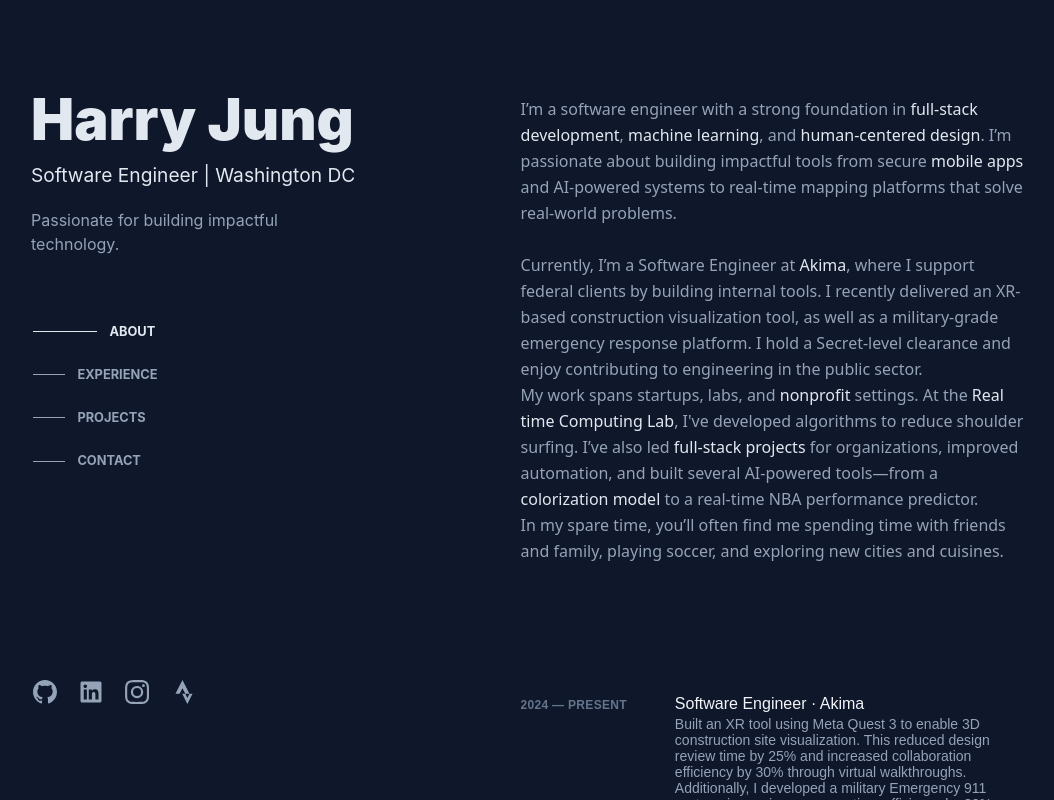
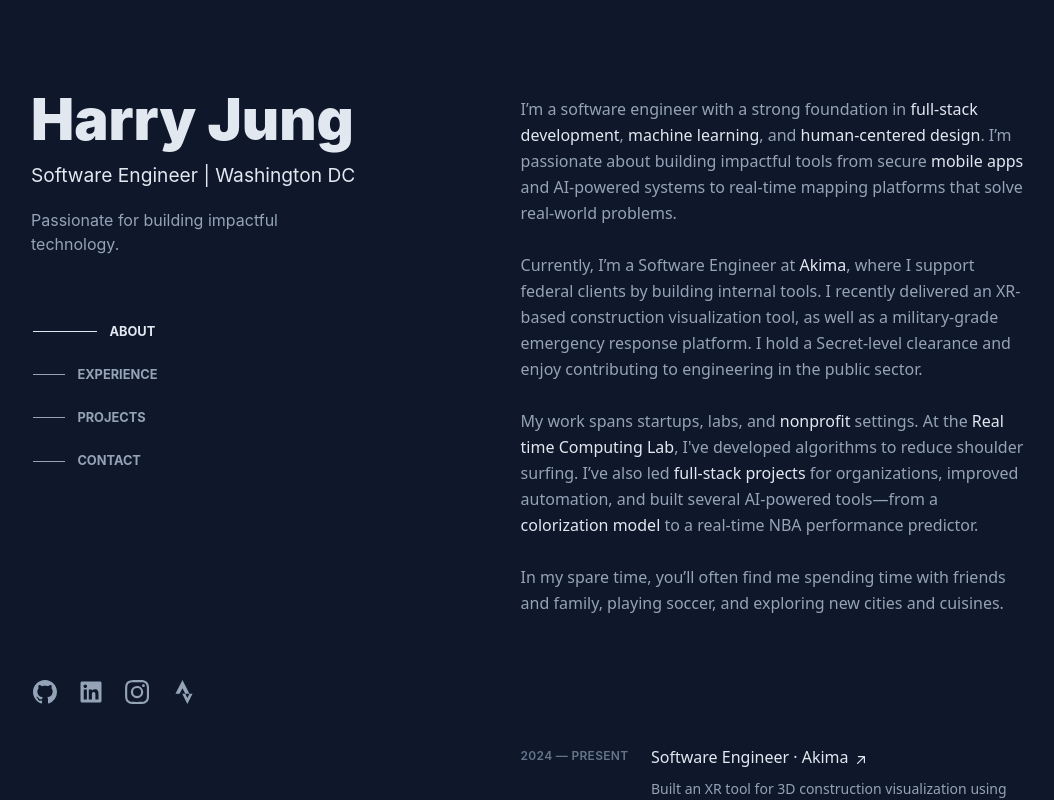
Before and after one commit to harryjng/personalWebsite, a React (Create React App) app: page / in a window 1280 px wide. Shown: the whole page, without its empty margins (113-1167 px from the left). Built offline with nearby package versions, Linux system fonts and the light colour scheme.

Commit message:
furnished styling, finished first experience. Need to work on scroll mt spacing, href

```diff
--- a/src/App.css
+++ b/src/App.css
@@ -4,6 +4,11 @@
   margin: 0;
   font-family: 'Inter', sans-serif;
 background-color: rgb(15 23 42);
+}
+/* Global selection styling */
+::selection {
+  background-color: rgb(94 234 212); /* teal-300 */
+  color: rgb(19 78 74); /* teal-900 */
 }
 
 .split-layout {
@@ -35,9 +40,9 @@
   height: 100vh;
   overflow-y: scroll;
   padding: 2rem;
-  scroll-behavior: auto; /* Remove smooth scrolling for instant response */
   background-color: rgb(15 23 42);
   /* Smooth scrollbar styling */
+  scroll-behavior: auto; /* Remove smooth scrolling for instant response */
   scrollbar-width: thin;
   scrollbar-color: rgba(255, 255, 255, 0.3) transparent;
 }
--- a/src/components/About.css
+++ b/src/components/About.css
@@ -1,7 +1,7 @@
 .about-section {
   margin-top: 4rem;
       margin-right: 6.8rem;
-  line-height: 1.625;
+  line-height: 1.5;
   font-size: 1rem;
   font-family: sans-serif;
   color: rgb(148, 163, 184);
--- a/src/components/About.js
+++ b/src/components/About.js
@@ -13,13 +13,13 @@
                     Currently, I’m a Software Engineer at <a href="http://akima.com" target="_blank" rel="noopener noreferrer" className='highlight-word'>Akima</a>, where I support federal
                     clients by building internal tools. I recently delivered an XR-based construction
                     visualization tool, as well as a military-grade emergency response platform. I hold a Secret-level clearance
-                    and enjoy contributing to engineering in the public sector.
+                    and enjoy contributing to engineering in the public sector. <br /><br />
                 </p>
                 <p>
                     My work spans startups, labs, and <a href="http://akpsports.org" target="_blank" rel="noopener noreferrer" className='highlight-word'>nonprofit</a> settings. At the <a href="https://rtcl.eecs.umich.edu/rtclweb/" target="_blank" rel="noopener noreferrer" className='highlight-word'>Real time Computing Lab</a>, I've developed
                     algorithms to reduce shoulder surfing. I’ve also led <a href="https://www.linkedin.com/company/wolverinesportsanalytics/posts/?feedView=all" target="_blank" rel="noopener noreferrer" className='highlight-word'>full-stack projects</a> for organizations, improved
                     automation, and built several AI-powered tools—from a <a href="https://github.com/mandyschen/BWToColorized" target="_blank" rel="noopener noreferrer" className='highlight-word'>colorization model</a> to a real-time NBA
-                    performance predictor.
+                    performance predictor.<br /><br />
 
                 </p>
                 <p>
--- a/src/components/Experience.css
+++ b/src/components/Experience.css
@@ -3,6 +3,7 @@
     font-family: Arial, Helvetica, sans-serif;
     margin-right: 6.6rem;
     align-items: baseline; /* This aligns the text baselines of the children */
+    padding-top: 4rem;
     margin-top: 4rem;
 }
 
@@ -25,8 +26,6 @@
     font-size: .75rem;
     font-weight: 600;
     white-space: nowrap; /* This is the key property */
-        line-height: 1rem;
-
 }
 
 .role {
--- a/src/components/Experience.js
+++ b/src/components/Experience.js
@@ -1,20 +1,72 @@
-import './Experience.css'
+export default function Experience() {
+  return (
+<section id="Experience" className="mt-[8rem] mb-12 group relative grid pb-1 transition-all sm:grid-cols-8 sm:gap-8 md:gap-4 lg:hover:!opacity-100 lg:group-hover/list:opacity-50 mr-[6.8rem]">
+      {/* Hover background and inset shadow */}
+      <div className="absolute -inset-x-4 -inset-y-4 z-0 hidden rounded-md transition motion-reduce:transition-none lg:-inset-x-6 lg:block lg:group-hover:bg-slate-800/50 lg:group-hover:shadow-[inset_0_1px_0_0_rgba(148,163,184,0.1)] lg:group-hover:drop-shadow-lg" />
 
-export default function Experience() {
-    return (
-        <section id="Experience" className="section">
-            <p className='date'>2024 — Present</p>
-            <div className='info'>
-                <p className='role'>Software Engineer · Akima</p>
-                <p className='description'>Built an XR tool using Meta Quest 3 to enable
-                     3D construction site visualization. This reduced design review
-                    time by 25% and increased collaboration efficiency by 30% through virtual walkthroughs.
-                    Additionally, I developed a military Emergency 911 system, improving response time efficiency
-                    by 30% through geospatial mapping and real-time data integration.</p>
-                <p className='skills'>React.js, Express.js, MySQL, AWS, Leaflet, Unity3D, C#</p>
-            </div>
-        </section>
+      {/* Date */}
+      <header
+        className="z-10 mb-2 mt-1 text-xs font-semibold uppercase tracking-wide text-slate-500 sm:col-span-2"
+        aria-label="2024 to Present"
+      >
+        2024 — Present
+      </header>
+
+      {/* Content */}
+<div className="z-10 sm:col-span-6">
+  <h3 className="font-medium leading-snug text-slate-200">
+    <div>
+      <span className="inline-flex items-baseline font-medium leading-tight text-slate-200 group-hover:text-teal-300 focus-visible:text-teal-300 group/link text-base relative">
+        <span className="absolute -inset-x-4 -inset-y-2.5 hidden rounded md:-inset-x-6 md:-inset-y-4 lg:block" />
+        <span className="text-base leading-relaxed font-sans antialiased no-underline transition-colors duration-300 ease-in-out">
+          Software Engineer ·{' '}
+          <span className="inline-block">
+            Akima
+            <svg
+              xmlns="http://www.w3.org/2000/svg"
+              viewBox="0 0 20 20"
+              fill="currentColor"
+              className="inline-block h-4 w-4 shrink-0 transition-transform group-hover:-translate-y-1 group-hover:translate-x-1 group-focus-visible/link:-translate-y-1 group-focus-visible/link:translate-x-1 motion-reduce:transition-none ml-1 translate-y-px"
+              aria-hidden="true"
+            >
+              <path
+                fillRule="evenodd"
+                d="M5.22 14.78a.75.75 0 001.06 0l7.22-7.22v5.69a.75.75 0 001.5 0v-7.5a.75.75 0 00-.75-.75h-7.5a.75.75 0 000 1.5h5.69l-7.22 7.22a.75.75 0 000 1.06z"
+                clipRule="evenodd"
+              />
+            </svg>
+          </span>
+        </span>
+      </span>
+    </div>
+  </h3>
 
 
-    );
-};
+        {/* Description */}
+        <p className="mt-2 text-sm leading-normal text-slate-400 text-base leading-relaxed font-sans antialiased font-medium">
+Built an XR tool for 3D construction visualization using Meta Quest 3. Reduced design review time by 25% and increased collaboration efficiency by 30% through virtual walkthroughs. Developed a military Emergency 911 system, improving response time by 30% through geospatial mapping and real-time data integration.
+
+        </p>
+
+        {/* Skills */}
+        <ul className="mt-2 flex flex-wrap" aria-label="Technologies used">
+          {[
+            'React.js',
+            'Express.js',
+            'MySQL',
+            'AWS',
+            'Leaflet',
+            'Unity3D',
+            'C#',
+          ].map((tech) => (
+            <li key={tech} className="mr-1.5 mt-2">
+              <div className="flex items-center rounded-full bg-teal-400/10 px-3 py-1 text-xs font-medium leading-5 text-teal-300">
+                {tech}
+              </div>
+            </li>
+          ))}
+        </ul>
+      </div>
+    </section>
+  );
+}
--- a/src/components/Hero.css
+++ b/src/components/Hero.css
@@ -26,12 +26,23 @@
 .hero-description {
   margin-top: 0.3rem;
   font-size: 1rem;
-  max-width: 15.75rem;
+  max-width: 15.75rem; /* ~252px, can update to 20rem (320px) if needed */
   margin-left: 9rem;
-  color: rgb(148 163 184);
+  color: rgb(148 163 184); /* slate-400 */
   z-index: 10;
-  line-height: 1.5;
+  line-height: 1.5; /* leading-normal */
 
+  font-family: 'Inter', ui-sans-serif, system-ui, -apple-system, BlinkMacSystemFont,
+    "Segoe UI", Roboto, "Helvetica Neue", Arial, "Noto Sans", sans-serif,
+    "Apple Color Emoji", "Segoe UI Emoji", "Segoe UI Symbol", "Noto Color Emoji";
+
+  -webkit-font-smoothing: antialiased;
+  -moz-osx-font-smoothing: grayscale;
+}
+
+.hero-description::selection {
+  background-color: #5eead4; /* bg-teal-300 */
+  color: #134e4a; /* text-teal-900 */
 }
 
 @media (max-width: 640px) {
--- a/src/components/Hero.js
+++ b/src/components/Hero.js
@@ -6,8 +6,8 @@
   return (
     <section id="AboutMe" className="hero-section">
       {/* <img src={profileImage} alt="profile" className="profile-img" /> */}
-      <h1 class="text-[3.6rem] mt-3 ml-36 font-black">Harry Jung</h1>
-      <p class="text-[1.2rem] text-slate-200 -mt-[0.1rem] ml-36 mb-3.5">Software Engineer | Washington DC</p>
+      <h1 class="text-[3.6rem] mt-3 ml-36 font-black antialiased selection:bg-teal-300 selection:text-teal-900">Harry Jung</h1>
+      <p class="text-[1.2rem] text-slate-200 -mt-[0.1rem] ml-36 mb-3.5 selection:bg-teal-300 selection:text-teal-900">Software Engineer | Washington DC</p>
       <p className="hero-description">
         Passionate for building impactful technology.
       </p>
--- a/src/components/Navbar.css
+++ b/src/components/Navbar.css
@@ -15,6 +15,7 @@
   list-style-type: none;
   margin-left: 6.6rem;
 }
+
 
 .nav-links {
   list-style: none;
```
